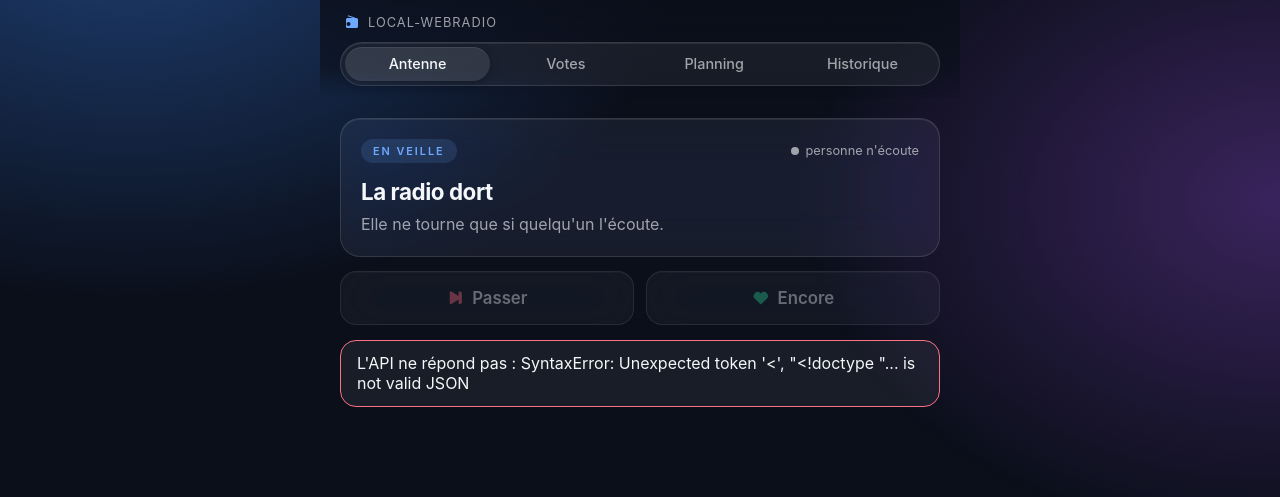
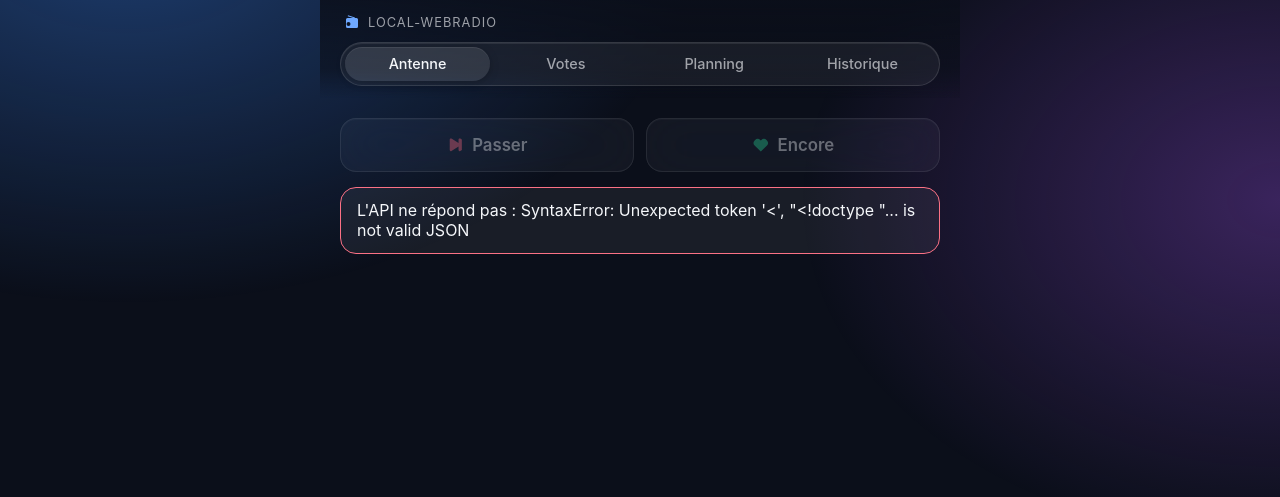
Before and after one commit to c4software/Personnal-WebRadio, a Python web app: template webradio/adapters/web/templates/index.html in a window 1280 px wide. Shown: the top 497 px of the page. Run offline with Jinja, Linux system fonts and the light colour scheme; the template is opened without the code that fills it, so the values that code supplies are empty.

Commit message:
fix(web): retirer la carte « La radio dort »
La barre dit déjà que personne n'écoute ; une carte de veille en plus
était de trop (l'auteur). Sans antenne, l'onglet Antenne ne montre que les
votes grisés.

Réf: GOAL-063-T01

```diff
--- a/webradio/adapters/web/templates/index.html
+++ b/webradio/adapters/web/templates/index.html
@@ -88,9 +88,6 @@
       .a-suivre .etiquette { flex: none; font-size: 0.68rem; text-transform: uppercase; letter-spacing: 0.15em; color: var(--sourdine); }
       .a-suivre .texte { flex: 1; min-width: 0; overflow: hidden; text-overflow: ellipsis; white-space: nowrap; }
       .a-suivre .chevron { flex: none; color: var(--sourdine); }
-      .scene.dort { padding-bottom: 1.25rem; }
-      .scene.dort .titre { font-size: 1.4rem; }
-      .scene.dort p { color: var(--sourdine); margin-top: 0.5rem; line-height: 1.45; }
       .votes { display: flex; gap: 0.75rem; margin-top: 0.9rem; }
       .votes button {
         flex: 1; display: flex; align-items: center; justify-content: center; gap: 0.5rem;
@@ -283,14 +280,6 @@
             <span class="texte">[[ aSuivre.title || aSuivre.kind ]]<span v-if="aSuivre.artist"> — [[ aSuivre.artist ]]</span></span>
             <span class="chevron">›</span>
           </button>
-        </article>
-        <article v-else class="carte scene dort">
-          <header class="entete">
-            <span class="nature">en veille</span>
-            <span class="etat-antenne"><i class="temoin"></i> personne n'écoute</span>
-          </header>
-          <h1 class="titre">La radio dort</h1>
-          <p>Elle ne tourne que si quelqu'un l'écoute.[[ flux ? " Appuyez sur le bouton de lecture pour la réveiller." : "" ]]</p>
         </article>
         <!-- Un jingle, un flash ou une émission refuseraient le vote de toute
              façon (SPECS.md §4.6) : autant griser les boutons plutôt que de
```
Also changed, not shown: TASKS.md (+3 -3 lines), tests/test_api.py (+8 -0 lines).
